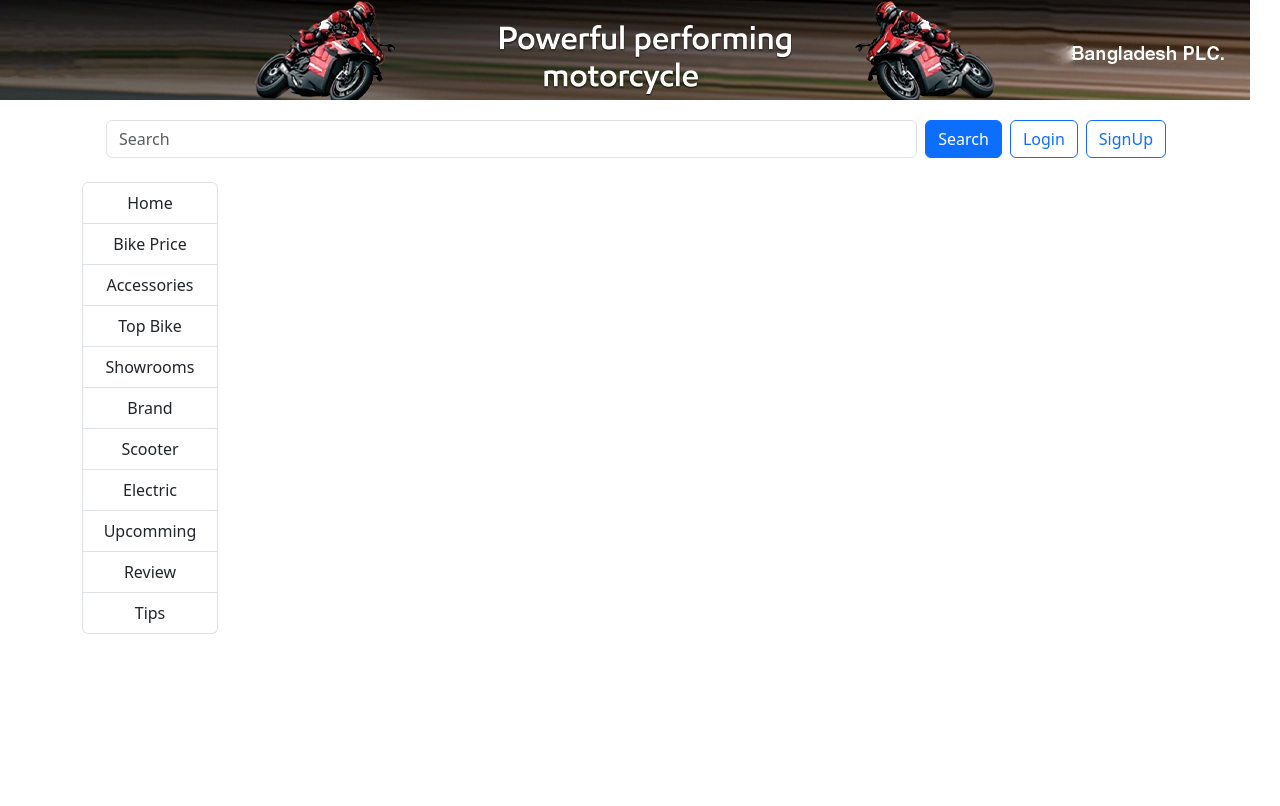
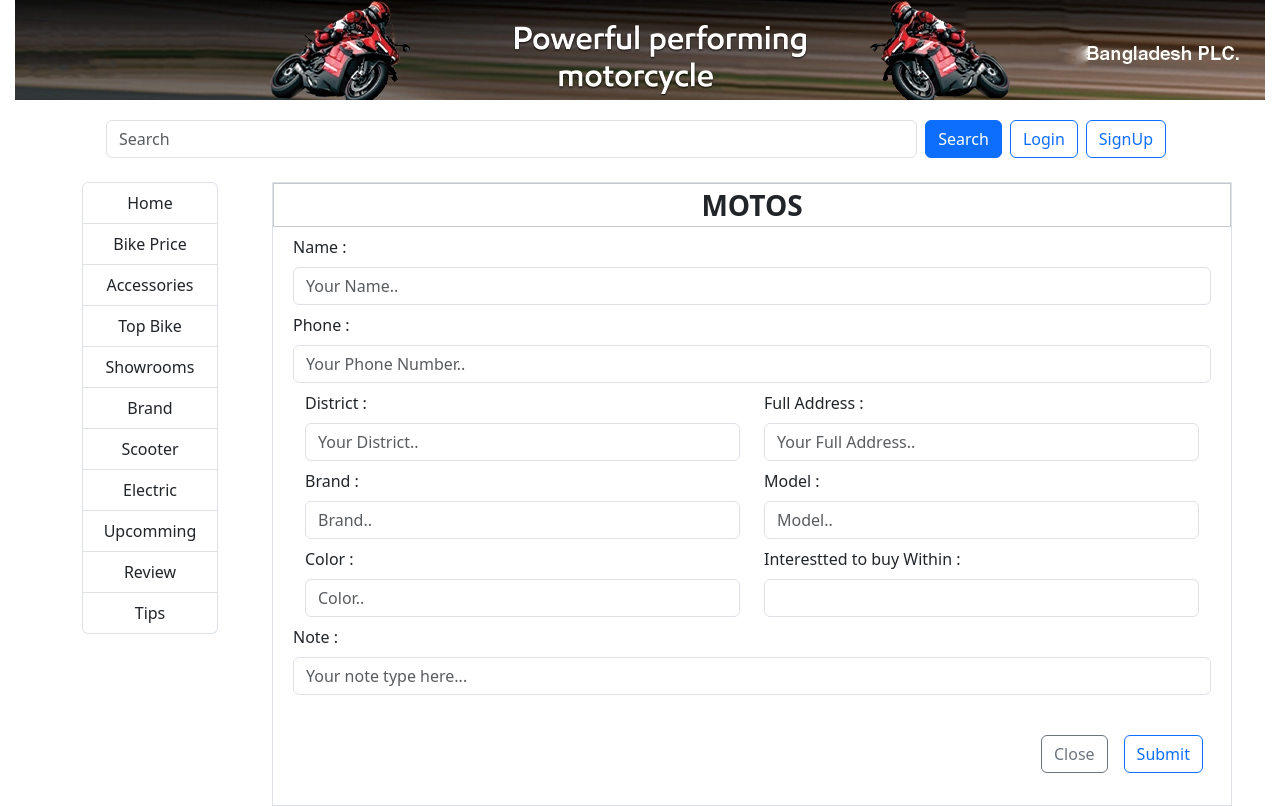
Before and after one commit to Anindoroyapu/motos-app, a React (Create React App) app: page /paymentForm in a window 1280 px wide. Built offline with nearby package versions, Linux system fonts and the light colour scheme.

Commit message:
Payment_form_done

```diff
--- a/src/App.js
+++ b/src/App.js
@@ -14,6 +14,7 @@ import Upcomming from "./app/Pages/upcomming";
 //import LoginModalPage from "./app/Navbar/Login/loginModal";
 import SignupModal from "./app/Navbar/SignUp/signupModal";
 import YamahaBikeList from "./data/BikeList/Yamaha/yamahaBikeList";
+import PaymentForm from "../src/app/Pages/Payment/paymentForm.jsx";
 
 function App() {
   return (
@@ -32,6 +33,7 @@ function App() {
         <Route path="/upcomming" element={<Upcomming />} />
         <Route path="/signupModal" element={<SignupModal />} />
         <Route path="/yamahaBikeList" element={<YamahaBikeList />} />
+        <Route path="/paymentForm" element={<PaymentForm />} />
       </Routes>
     </BrowserRouter>
   );
--- a/src/app/Navbar/navbar.css
+++ b/src/app/Navbar/navbar.css
@@ -11,9 +11,7 @@
   justify-content: center;
   align-items: center;
 }
-.navbar-photo {
-  position: fixed;
-}
+
 .list-group-item:hover {
   font-weight: 700;
 }
--- a/src/app/Pages/Home/Home.jsx
+++ b/src/app/Pages/Home/Home.jsx
@@ -178,7 +178,10 @@ function Home() {
                         <div>{item?.price}</div>
                         <div>{item?.CC}</div>
                         <div>{item?.bikedetails}</div>
-                        <Link className=" fs-7 btn btn-primary text-decoration-none">
+                        <Link
+                          className=" fs-7 btn btn-primary text-decoration-none"
+                          to={"/paymentForm"}
+                        >
                           Buy Now
                         </Link>
                       </div>
--- /dev/null
+++ b/src/app/Pages/Payment/paymentForm.jsx
@@ -0,0 +1,110 @@
+import React from "react";
+import "../BikePrice/bikePrice";
+
+function Brand() {
+  return (
+    <div
+      className="bikePrice-header border w-75 d-inline-block fs-6"
+      style={{ marginLeft: "17rem" }}
+    >
+      <div>
+        <div className="fs-3 fw-bolder border border-secondary-subtle home-header">
+          MOTOS
+        </div>
+        <div className="container">
+          <div className="form-group">
+            <div className="m-2">
+              <label className="form-label">Name :</label>
+              <input
+                type="text"
+                placeholder="Your Name.."
+                className="form-control"
+              />
+            </div>
+            <div className="m-2">
+              <label className="form-label">Phone :</label>
+              <input
+                type="text"
+                placeholder="Your Phone Number.."
+                className="form-control"
+              />
+            </div>
+            <div className="m-2 row">
+              <div className="col">
+                <label className="form-label">District :</label>
+                <input
+                  type="text"
+                  placeholder="Your District.."
+                  className="form-control"
+                />
+              </div>
+              <div className="col">
+                <label className="form-label">Full Address :</label>
+                <input
+                  type="text"
+                  placeholder="Your Full Address.."
+                  className="form-control"
+                />
+              </div>
+            </div>
+            <div className="m-2 row">
+              <div className="col">
+                <label className="form-label">Brand :</label>
+                <input
+                  type="text"
+                  placeholder="Brand.."
+                  className="form-control"
+                />
+              </div>
+              <div className="col">
+                <label className="form-label">Model :</label>
+                <input
+                  type="text"
+                  placeholder="Model.."
+                  className="form-control"
+                />
+              </div>
+            </div>
+            <div className="m-2 row">
+              <div className="col">
+                <label className="form-label">Color :</label>
+                <input
+                  type="text"
+                  placeholder="Color.."
+                  className="form-control"
+                />
+              </div>
+              <div className="col">
+                <label className="form-label">
+                  Interestted to buy Within :
+                </label>
+                <input type="text" placeholder=" " className="form-control" />
+              </div>
+            </div>
+            <div className="m-2 ">
+              <label className="form-label">Note :</label>
+              <input
+                type="text"
+                placeholder="Your note type here... "
+                className="form-control"
+              />
+            </div>
+            <div className="m-3 gap-3 float-end">
+              <div className="">
+                <button type="button" class="btn btn-outline-secondary m-3">
+                  Close
+                </button>
+
+                <button type="button" class="btn btn-outline-primary">
+                  Submit
+                </button>
+              </div>
+            </div>
+          </div>
+        </div>
+      </div>
+    </div>
+  );
+}
+
+export default Brand;
```
